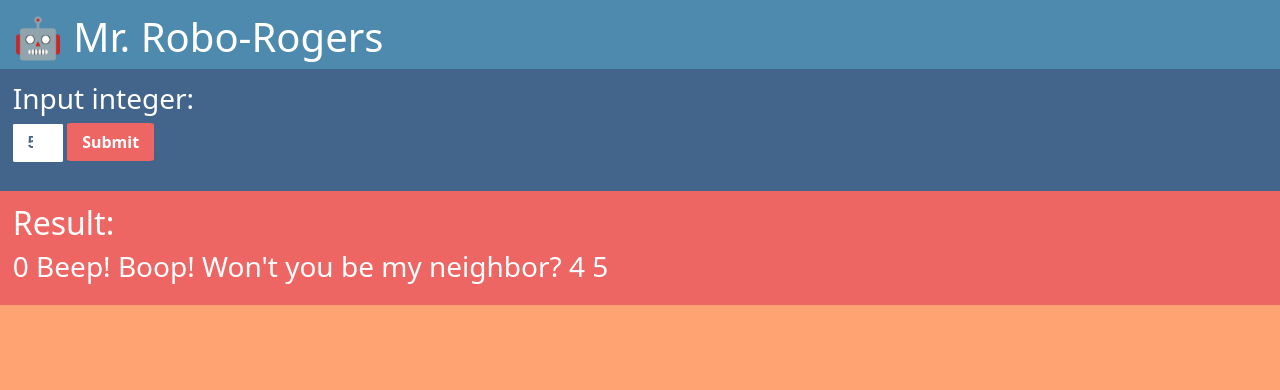
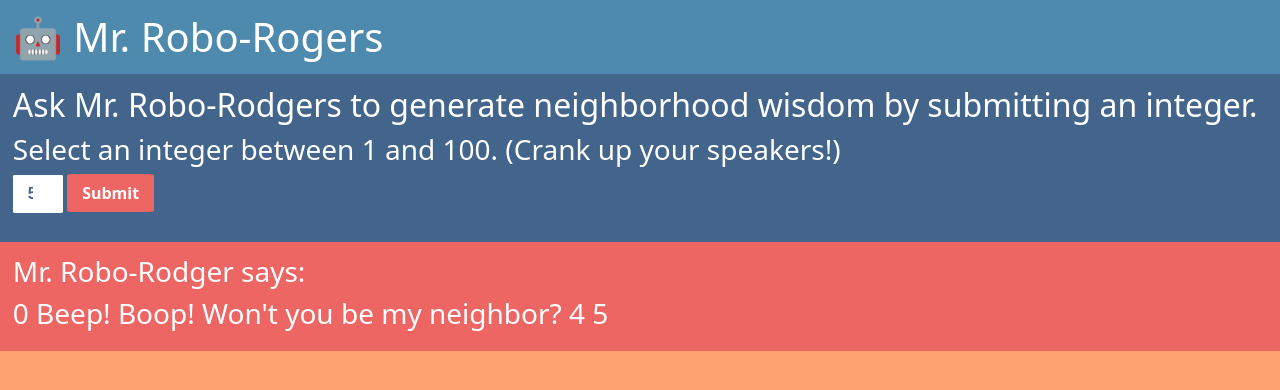
Before and after one commit to littlestbrother/mr-robo-rodgers, a plain HTML site: page index.html in a window 1280 px wide. Both pictures are taken after typing "5" into the empty fields and a click on the button "Submit". Drawn offline with nearby package versions, Linux system fonts and the light colour scheme.

Commit message:
add README.md

```diff
--- a/css/styles.css
+++ b/css/styles.css
@@ -9,6 +9,7 @@ h1{
     width: 100%;
     padding: 1%;
     background-color: #4E89AE;
+    margin-bottom: 1%;
 }
 
 #formBox{
--- a/index.html
+++ b/index.html
@@ -20,13 +20,14 @@
     <h1>🤖 Mr. Robo-Rogers</h1>
     <div id="formBox">
     <form>
-        <h3>Input integer:</h3>
+        <h2>Ask Mr. Robo-Rodgers to generate neighborhood wisdom by submitting an integer.</h2>
+        <h3>Select an integer between 1 and 100. (Crank up your speakers!)</h3>
         <input type="number" min="0" max="100" placeholder=":)" id="text">
         <button type="submit">Submit</button>
     </form>
 </div>
     <div id="resultBox">
-        <h2>Result:</h2>
+        <h3>Mr. Robo-Rodger says:</h3>
         <h3 id="result"></h3>
     </div>
 </body>
--- a/js/scripts.js
+++ b/js/scripts.js
@@ -41,6 +41,9 @@ $(document).ready(function () {
         event.preventDefault();
         let int = $("input#text").val();//get user input
         int = countUp(int);
-        $("#result").text(convertToResult(analyzeHierarchy(int)));//analyze array hierarchy, push text to array, display result.
+        result = convertToResult(analyzeHierarchy(int));//analyze array hierarchy, push text to array, display result.
+        $("#result").text(result);
+        let msg = new SpeechSynthesisUtterance(result); //super cool speech api ^ ...sometimes works but its just for fun!
+        window.speechSynthesis.speak(msg);//https://developers.google.com/web/updates/2014/01/Web-apps-that-talk-Introduction-to-the-Speech-Synthesis-API
     });
 });//front-end ends here 👆
```
Also changed, not shown: specs.txt, 1 other file.
